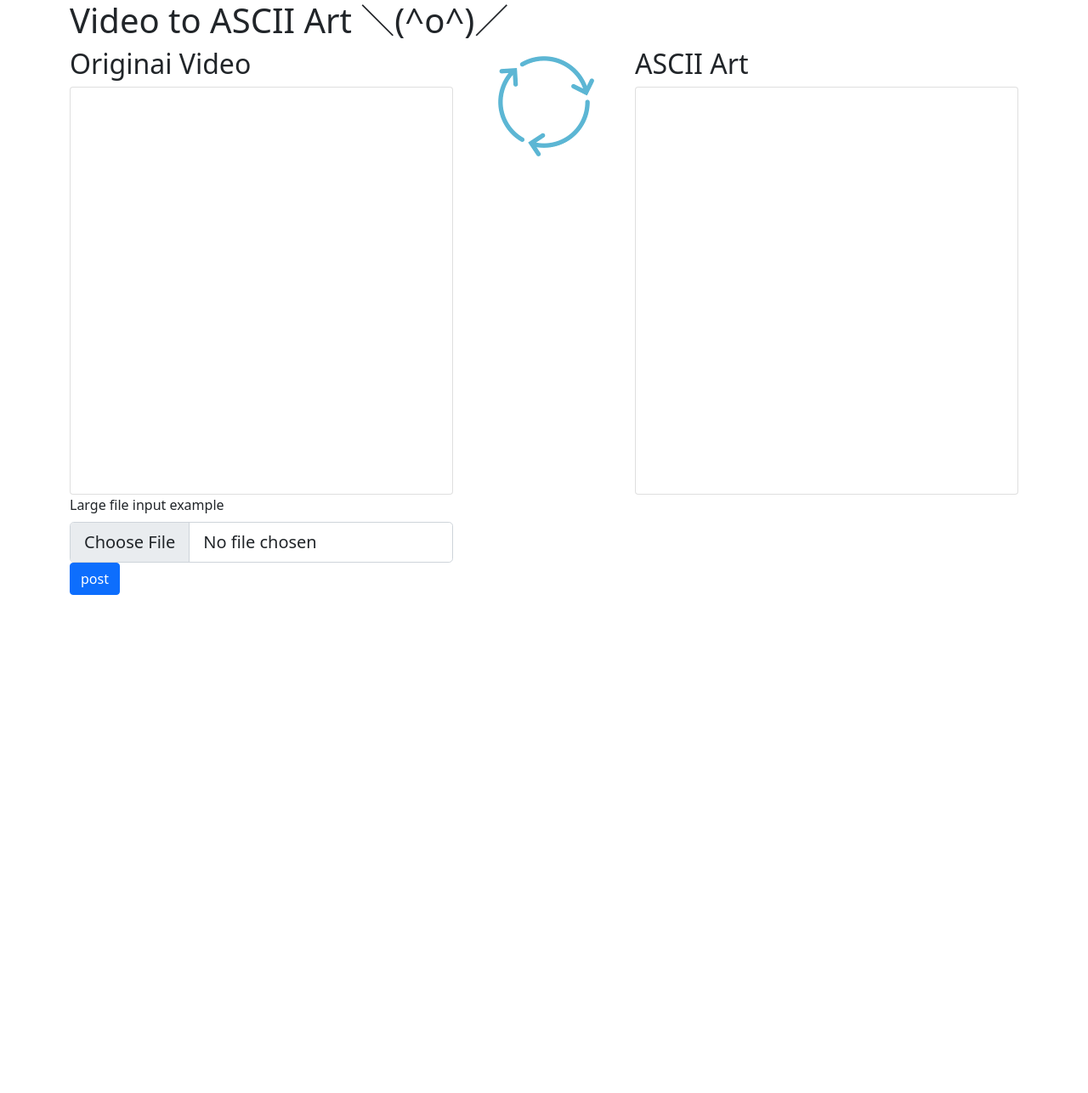
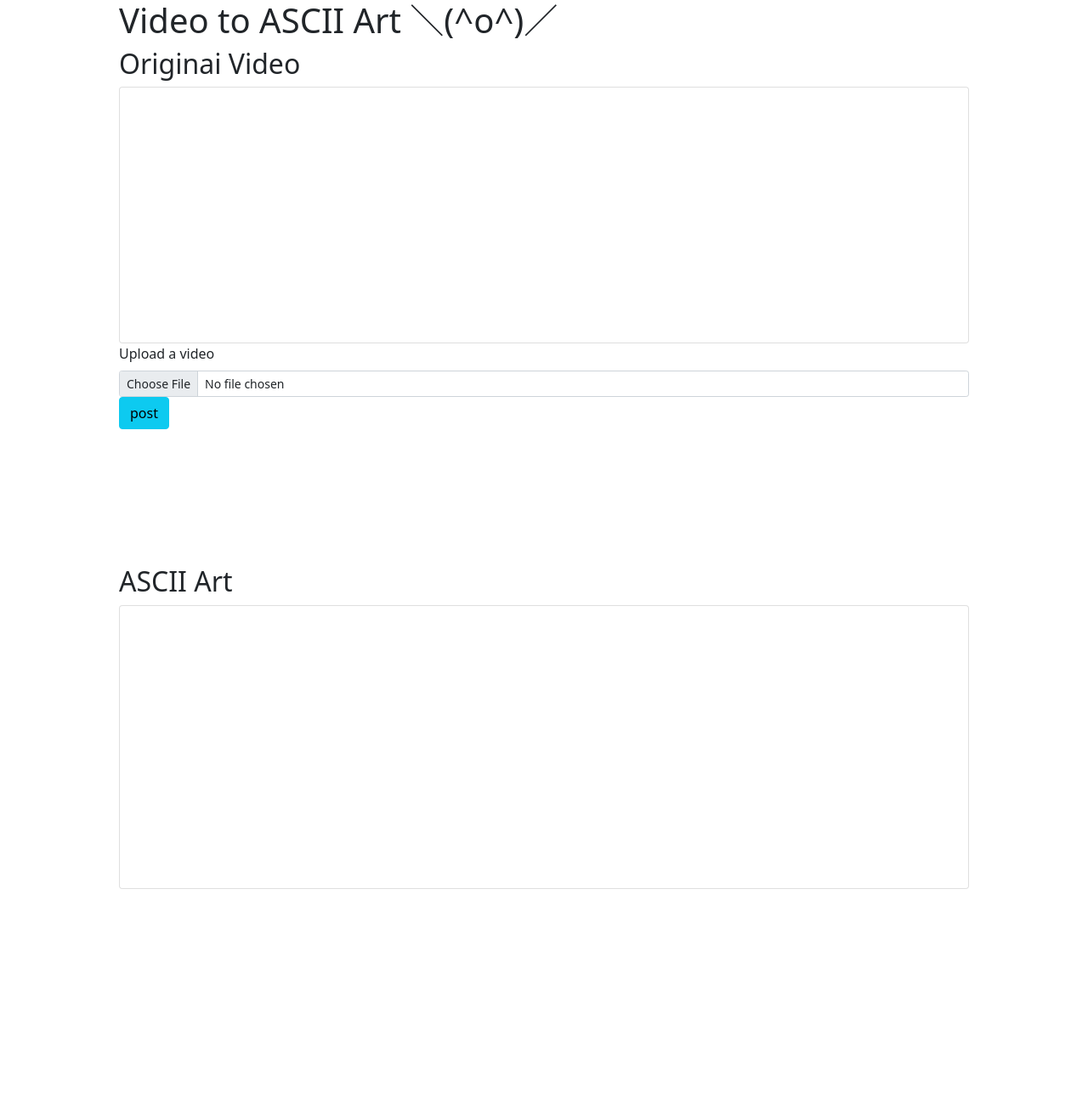
Before and after one commit to kemkemG0/HackCamp2021, a FastAPI app: page / in a window 1280 px wide. Shown: the top 1286 px of the page at 85% size. Before the commit the page ends 700 px from the top, so only its background shows below. Run offline with FastAPI, Linux system fonts and the light colour scheme.

Commit message:
fix base html

```diff
--- a/fast-app/templates/index.html
+++ b/fast-app/templates/index.html
@@ -9,49 +9,39 @@
     <!-- Bootstrap CSS -->
     <link href="https://cdn.jsdelivr.net/npm/bootstrap@5.0.0-beta1/dist/css/bootstrap.min.css" rel="stylesheet" integrity="sha384-giJF6kkoqNQ00vy+HMDP7azOuL0xtbfIcaT9wjKHr8RbDVddVHyTfAAsrekwKmP1" crossorigin="anonymous">
     <script src="../static/js/main.js"></script>
-
-    <title>Document</title>
+    <title>Video to ASCII Art</title>
 </head>
 <body>
-    <div class="container">
+    <div class="container" style="width: 80%;">
+
         <h1>Video to ASCII Art ＼(^o^)／</h1>
 
-        <div class="row-md-2"></div>
+        <div class="row">
+            <div class="col">
+                <h2>Originai Video</h2>
+                <div class="card" style="">
+                    <iframe height="300" src="" id="selected-file"></iframe>
+                </div>
+                <div>
+                    <label for="user-file" class="form-label">Upload a video</label>
+                    <input class="form-control form-control-sm" id="user-file" type="file">
+                    <button class="btn btn-info" onclick="fetch_data()">post</button>
+                </div>
+            </div>
+        </div>
 
-        <div class="row">
-
-            <div class="col-md-5">
-                <h2>Originai Video</h2>
-                <div class="card" style="height: 30rem;">
+        <div class="row" style="margin-top: 10rem; margin-bottom: 30rem;">
+            <div class="col">
+                <h2>ASCII Art</h2>
+                <div class="card">
                     <div class="card-body">
-                        <!-- <img src="" class="img-thumbnail" alt="" onerror="this.style.display='none'"> -->
-                        <img src="" id="selected-file">
-                    </div>
-                </div>
-
-                <label for="user-file" class="form-label">Large file input example</label>
-                <input class="form-control form-control-lg" id="user-file" type="file">
-            <button class="btn btn-primary" onclick="fetch_data()">post</button>
-            </div>
-
-            <div class="col-md-2">
-                <img src="../static/imgs/converting.gif" class="mx-auto d-block" alt="">
-            </div>
-
-            <div class="col-md-5">
-                <h2>ASCII Art</h2>
-                <div class="card" style="height: 30rem;">
-                    <div class="card-body">
-                        <div class="result"></div>
+                        <div id = "result" style="font-size:35%; height:300px;"></div>
                     </div>
                 </div>
             </div>
-
         </div>
 
-
-        <div id="result"></div>
-</div>
+    </div>
 
 
 
```
